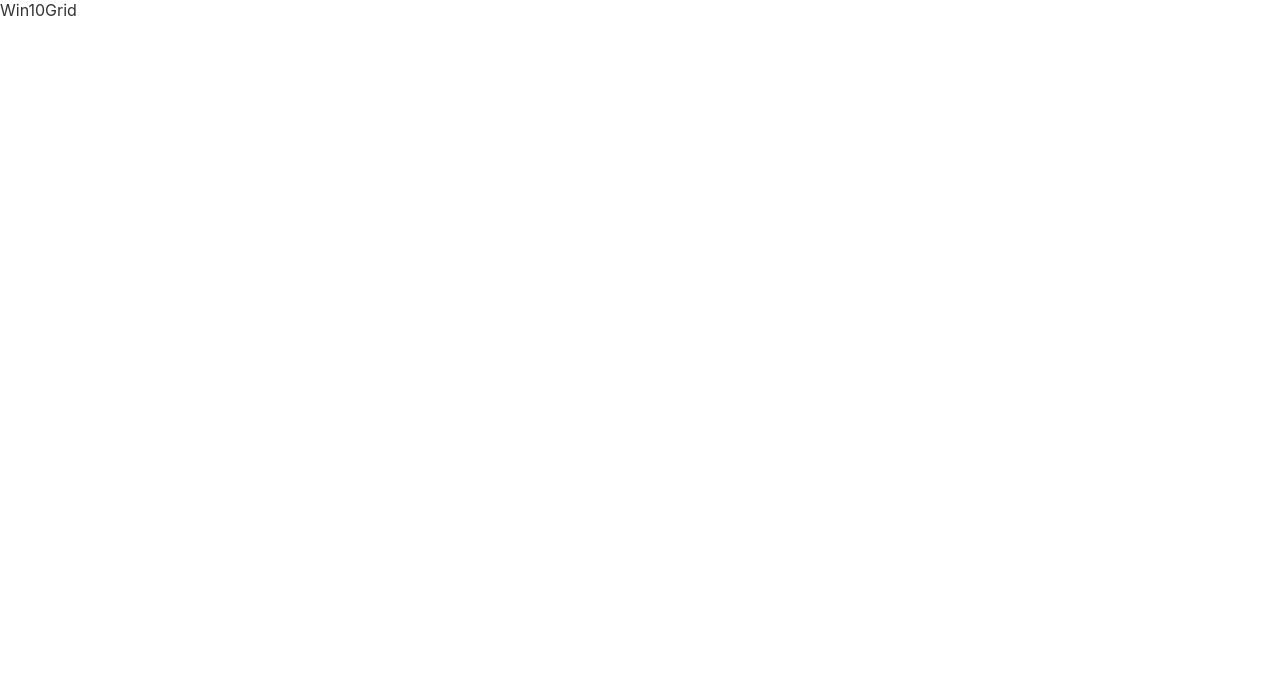
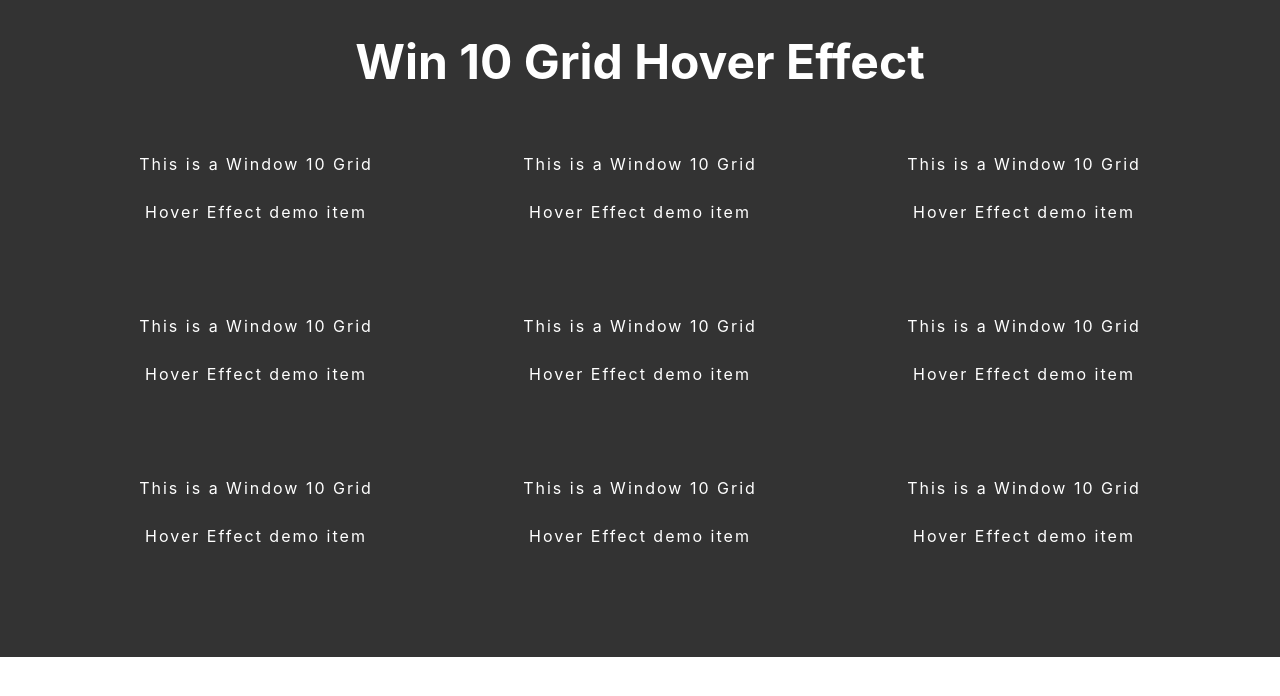
Before and after one commit to Hen3y/react-playground, a React (Vite) app: page /win-10-grid in a window 1280 px wide. Shown: the top 696 px of the page. Built offline with nearby package versions, Linux system fonts and the light colour scheme.

Commit message:
add Win10Grid

```diff
--- a/src/pages/Win10Grid.tsx
+++ /dev/null
@@ -1,5 +0,0 @@
-import React from 'react';
-
-export const Win10Grid = () => {
-  return <div>Win10Grid</div>;
-};
--- a/src/pages/index.ts
+++ b/src/pages/index.ts
@@ -1,2 +1,2 @@
 export * from './Home'
-export * from './Win10Grid'
+export * from './win10Grid/Win10Grid'
--- /dev/null
+++ b/src/pages/win10Grid/Win10Grid.tsx
@@ -0,0 +1,53 @@
+import React from 'react';
+import styled from 'styled-components';
+
+const mockMenuData = new Array<String>(9).fill('This is a Window 10 Grid Hover Effect demo item');
+
+export const Win10Grid = () => {
+  const handleOnMouseLeave = () => {};
+
+  const handleOnMouseMove = (e: React.MouseEvent<HTMLLIElement>) => {
+
+  };
+
+  return (
+    <Background>
+      <Title>Win 10 Grid Hover Effect</Title>
+      <GridList>
+        {mockMenuData.map((item, index) => (
+          <GridItem key={index} onMouseLeave={handleOnMouseLeave} onMouseMove={handleOnMouseMove}>
+            {item}
+          </GridItem>
+        ))}
+      </GridList>
+    </Background>
+  );
+};
+
+const Background = styled.div`
+  background-color: #333;
+  text-align: center;
+  color: #fff;
+  height: 100%;
+`;
+
+const Title = styled.h1`
+  font-size: 3rem;
+  font-weight: bold;
+  padding: 2rem;
+`;
+
+const GridItem = styled.li`
+  padding: 1rem 2rem;
+  text-align: center;
+  border: 1px solid transparent;
+  line-height: 3;
+`;
+
+const GridList = styled.ul`
+  padding: 0 5rem 5rem;
+  letter-spacing: 2px;
+  display: grid;
+  grid-template-columns: repeat(3, 1fr);
+  grid-gap: 2rem;
+`;
```
